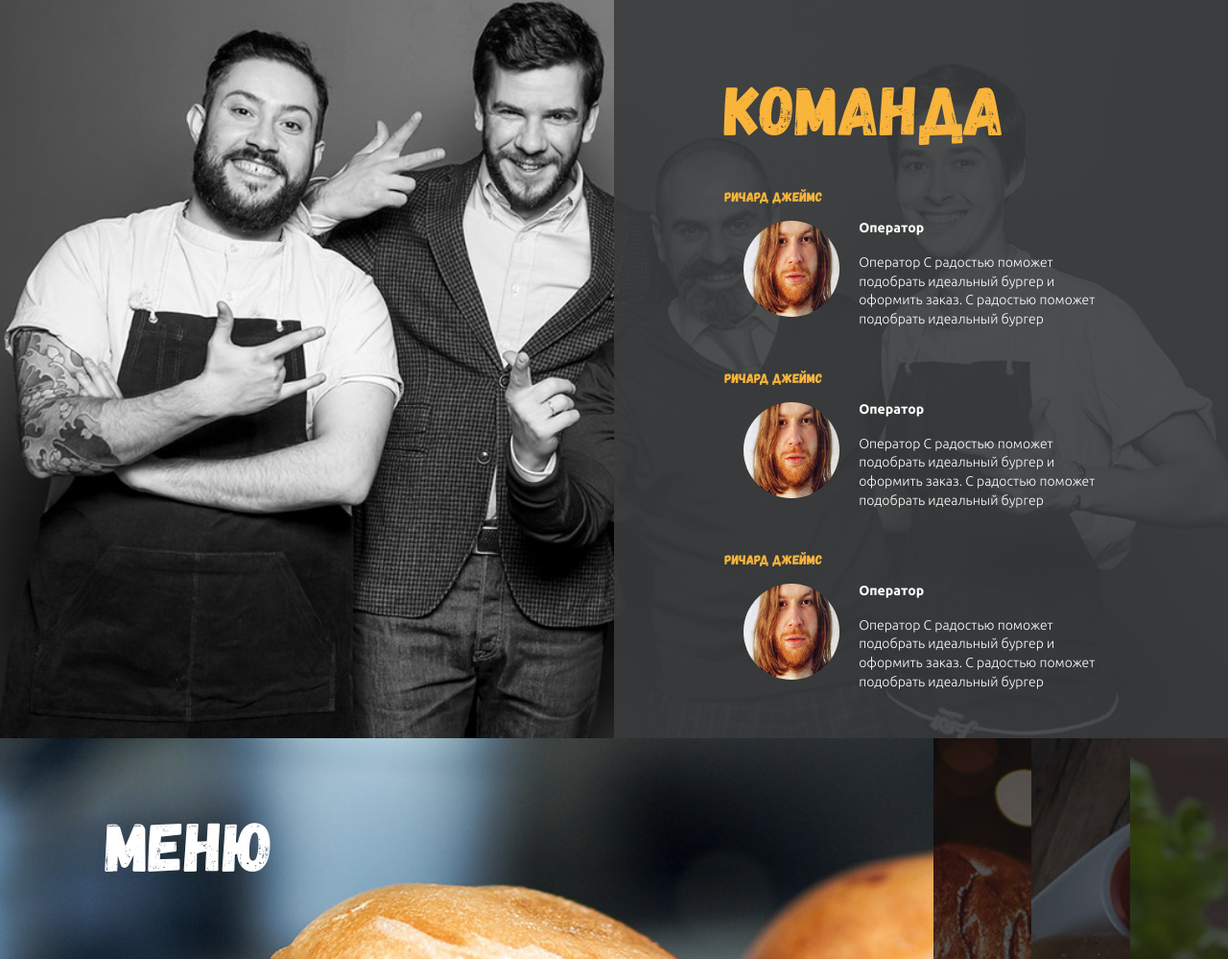
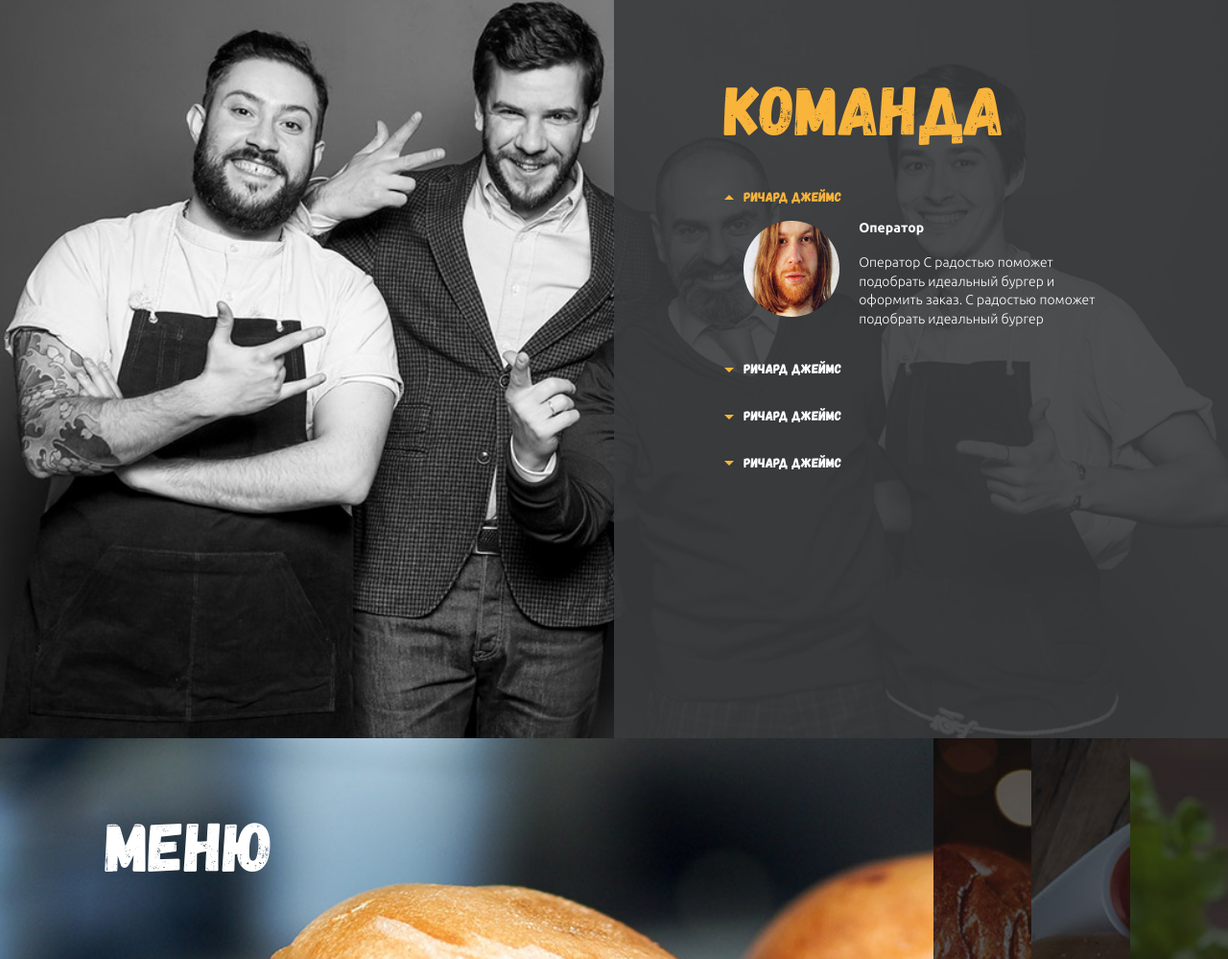
Before and after one commit to kozyritskiy/burger-shop, a plain HTML site: page project/index.html in a window 1280 px wide. Shown: the part 3231-4230 px from the top of the page at 96% size. Drawn offline with Linux system fonts and the light colour scheme.

Commit message:
added active class at teammate item

```diff
--- a/project/index.html
+++ b/project/index.html
@@ -33,7 +33,7 @@
 							</nav>
 						</div>
 						<div class="order">
-							<button class=" button order__btn">заказать</button>
+							<button class=" button button_order">заказать</button>
 						</div>
 					</header>
 						<div class="content">
@@ -297,9 +297,9 @@
                     <div class="container-teammates">
                         <h2 class="title title_teammates">команда</h2>
                         <ul class="teammates__list">
-                            <li class="teammates__item">
+                            <li class="teammates__item teammates__item_active">
                                 <div class="teammate">
-                                    <div class="teammate__name">ричард джеймс</div>
+                                    <a href="#" class="teammate__name">ричард джеймс</a>
                                     <div class="teammate__info">
                                         <div class="teammate__photo">
                                             <img src="./img/content/mate.jpg" alt="teammate__img" class="teammate__img">
@@ -316,7 +316,7 @@
                             </li>
 							<li class="teammates__item">
 								<div class="teammate">
-                                    <div class="teammate__name">ричард джеймс</div>
+									<a href="#" class="teammate__name">ричард джеймс</a>
 									<div class="teammate__info">
 										<div class="teammate__photo">
 											<img src="./img/content/mate.jpg" alt="teammate__img" class="teammate__img">
@@ -333,7 +333,7 @@
 							</li>
 							<li class="teammates__item">
 								<div class="teammate">
-                                    <div class="teammate__name">ричард джеймс</div>
+									<a href="#" class="teammate__name">ричард джеймс</a>
 									<div class="teammate__info">
 										<div class="teammate__photo">
 											<img src="./img/content/mate.jpg" alt="teammate__img" class="teammate__img">
@@ -348,6 +348,24 @@
 									</div>
 								</div>
 							</li>
+							<li class="teammates__item">
+								<div class="teammate">
+									<a href="#" class="teammate__name">ричард джеймс</a>
+									<div class="teammate__info">
+										<div class="teammate__photo">
+											<img src="./img/content/mate.jpg" alt="teammate__img" class="teammate__img">
+										</div>
+										<div class="teammate__facts">
+											<div class="teammate__profession">Оператор</div>
+											<div class="teammate__description">Оператор
+												С радостью поможет подобрать идеальный бургер и оформить заказ.
+												С радостью поможет подобрать идеальный бургер
+											</div>
+										</div>
+									</div>
+								</div>
+							</li>
+
                         </ul>
                     </div>
                 </div>
@@ -414,6 +432,5 @@
 			</nav>
 		</div>
 	</div>
-
 </body>
 </html>
--- a/project/scss/section/make.scss
+++ b/project/scss/section/make.scss
@@ -53,12 +53,7 @@
 	font-weight: 500;
 	font-family: Ubuntu;
 }
-.button{
-	border: none;
-	border-radius: 5px;
-	text-transform: uppercase;
-}
-.order__btn {
+.button_order{
 	background-color: $orange;
 	width: rem(97px);
 	height: rem(35px);
@@ -66,7 +61,12 @@
 	font-size: rem(13px);
 	font-weight: 500;
 }
-
+.button{
+	border: none;
+	border-radius: 5px;
+	text-transform: uppercase;
+	cursor: pointer;
+}
 .content {
 	display: flex;
 	justify-content: center;
--- a/project/scss/section/team.scss
+++ b/project/scss/section/team.scss
@@ -37,24 +37,51 @@
   margin-bottom: rem(35px);
 }
 .teammate__name{
+  display: flex;
+  align-items: center;
   font-family: Gagalin;
-  color:  #f9b43b;
+  color:  #fff;
   font-size: rem(13.92px);
   font-weight: 400;
   margin-bottom: rem(17px);
+  &:before{
+    content: "";
+    display: block;
+    width: 0;
+    height: 0;
+    border: 5px solid transparent;
+    border-top-color:#f9b43b;
+    border-bottom-width: 0px;
+    margin-right: rem(10px);
+  }
   @include tablets{
     font-size: rem(23.92px);
   }
 }
+.teammates__item_active{
+  .teammate__name{
+    color: #f9b43b;
+  }
+  .teammate__info{
+    display: flex;
+  }
+  .teammate__name{
+    &:before{
+      transform: rotate(180deg);
+    }
+  }
+
+}
+
 .teammate__info{
-  display: flex;
+  display: none;
   @include tablets{
     flex-direction: column;
   }
 }
 .teammate__photo{
   min-width: 100px;
-  margin: 0 rem(20px) rem(20px) rem(20px);
+  margin: 0 rem(20px) 0 rem(20px);
 }
 .teammate__img{
   height: rem(100px);
```
Also changed, not shown: project/css/main.css, 1 other file. Lines whose indentation alone changed are shown as unchanged.
